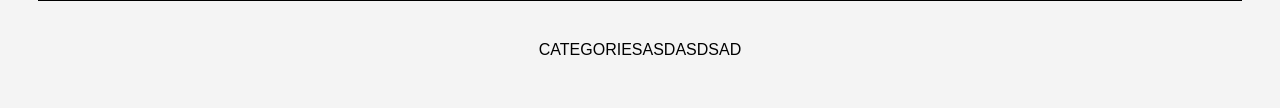
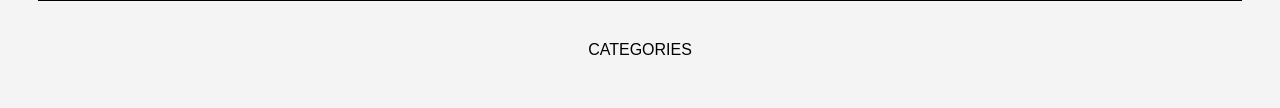
Before and after one commit to UCALDION/Langding-Page_Viernes, a plain HTML site: page index.html in a window 1280 px wide. Shown: the part 511-619 px from the top of the page. Drawn offline with Linux system fonts and the light colour scheme.

Commit message:
21/01/2025

```diff
--- a/index.html
+++ b/index.html
@@ -37,7 +37,7 @@
         </div>
     </div>
 
-    <p id="categories">CATEGORIESASDASDSAD</p>
+    <p id="categories">CATEGORIES</p>
     <div class="categ">
         <div class="category-box">Box 1</div>
         <div class="category-box">Box 2</div>
```
Also changed, not shown: img/layout.jpeg (renamed from layout.jpeg).
